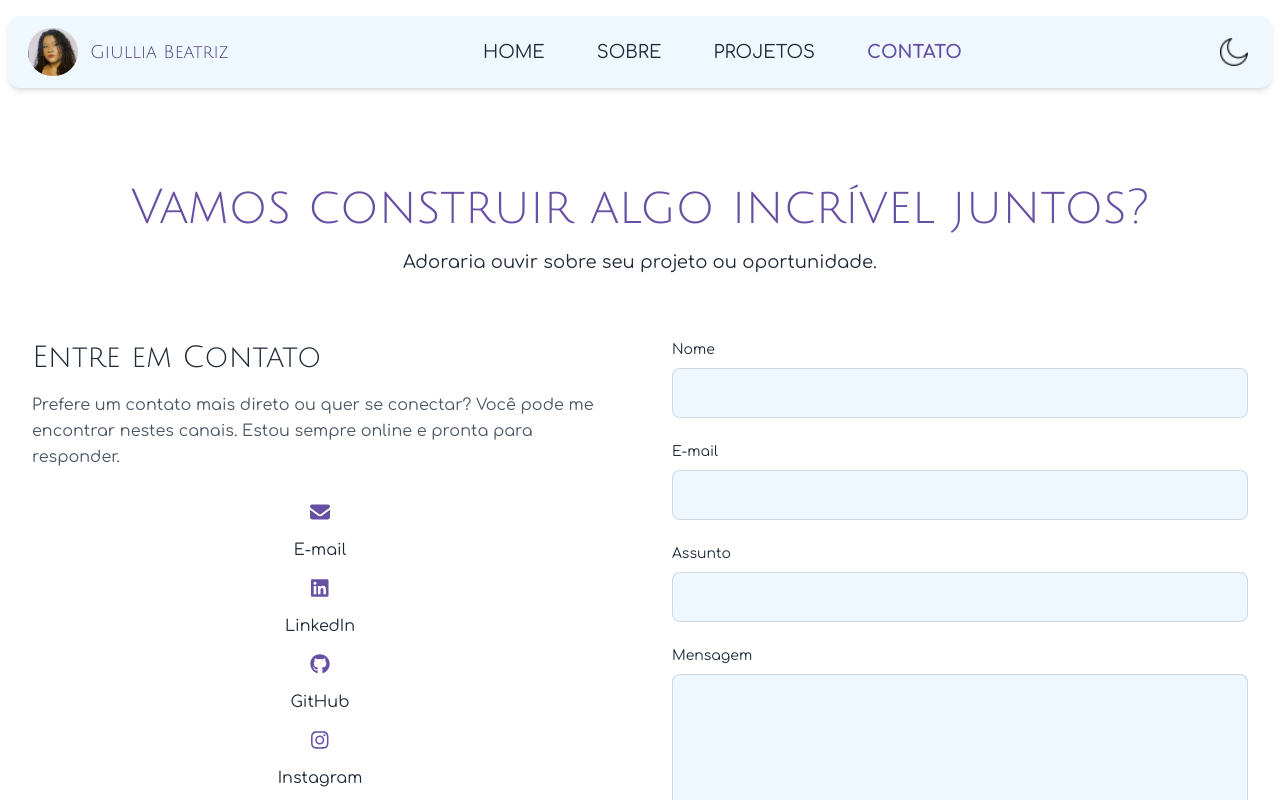
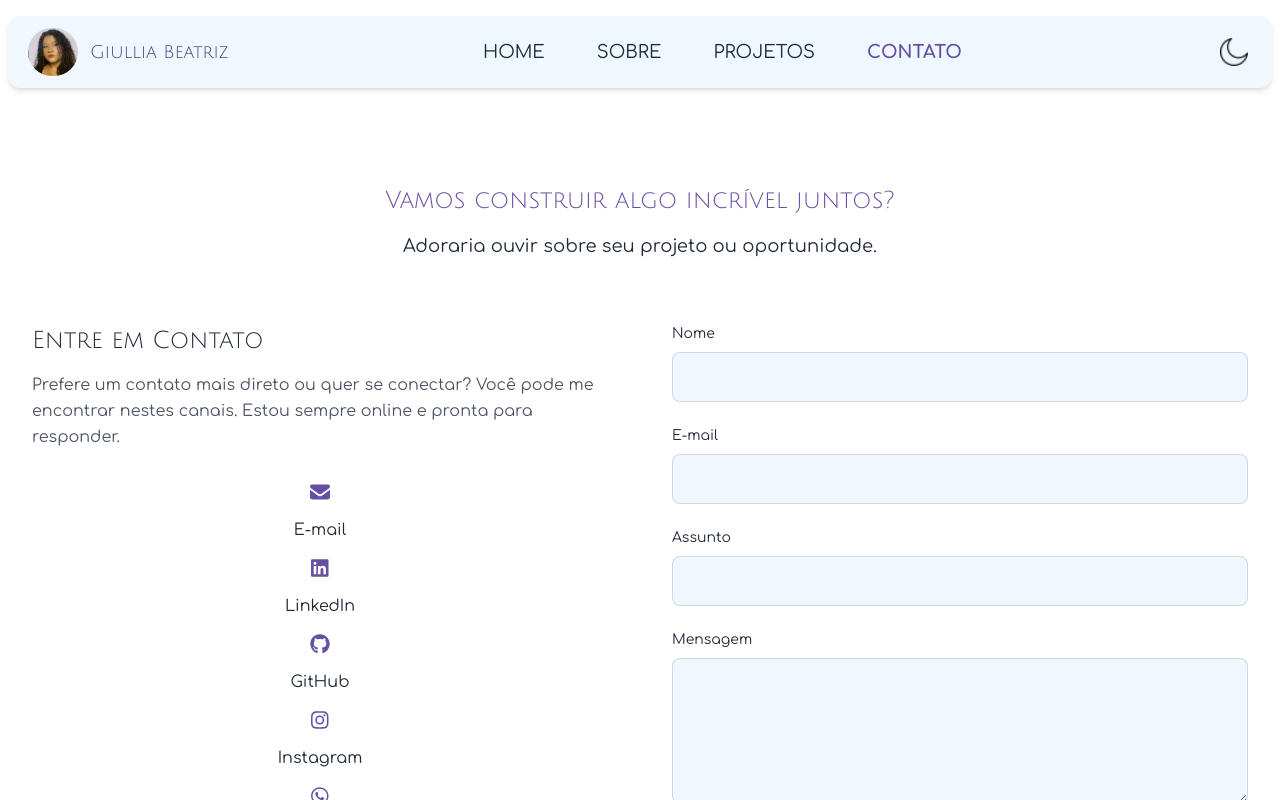
Before and after one commit to giulliabeatriz/portfolio, a React (Vite) app: page /contato in a window 1280 px wide. Shown: the top 800 px of the page. Built offline with nearby package versions, Linux system fonts and the light colour scheme.

Commit message:
[fix]: alteração para a utilização do novo componente "FormContato"

```diff
--- a/src/components/Pages/Contato.jsx
+++ b/src/components/Pages/Contato.jsx
@@ -1,13 +1,11 @@
-// src/pages/Contato.jsx
 
 import React from 'react';
+import FormContato from '../FormContato/FormContato';
 import { FontAwesomeIcon } from '@fortawesome/react-fontawesome';
 import { faEnvelope, faMapMarkerAlt } from '@fortawesome/free-solid-svg-icons';
 import { faLinkedin, faGithub, faInstagram, faWhatsapp } from '@fortawesome/free-brands-svg-icons';
 
 const Contato = () => {
-  // Estilos reutilizáveis para os inputs, para manter o código limpo
-  const inputClasses = "w-full bg-secondary-light dark:bg-secondary-dark/60 border border-secondary/20 dark:border-secondary-light/20 rounded-lg p-3 focus:outline-none focus:ring-2 focus:ring-primary transition-all duration-300";
 
   return (
     <section className="py-20 px-6 lg:px-8">
@@ -15,19 +13,17 @@ const Contato = () => {
 
         {/* Título da Página */}
         <div className="text-center mb-16">
-          <h1 className="font-heading text-5xl text-primary">Vamos construir algo incrível juntos?</h1>
+          <h1 className="font-heading text-2xl text-lg-5xl text-primary">Vamos construir algo incrível juntos?</h1>
           <p className="font-sans text-lg text-secondary-dark dark:text-secondary-light mt-4 max-w-2xl mx-auto">
             Adoraria ouvir sobre seu projeto ou oportunidade.
           </p>
         </div>
 
-        {/* Container principal com layout de duas colunas */}
         <div className="grid grid-cols-1 md:grid-cols-2 gap-16 items-start">
 
-          {/* --- Coluna da Esquerda (Informações) --- */}
           <div className="space-y-8">
             <div>
-              <h2 className="font-heading text-3xl text-secondary-dark dark:text-white mb-4">Entre em Contato</h2>
+              <h2 className="font-heading text-2xl text-xs-center text-lg-3xl text-secondary-dark dark:text-white mb-4">Entre em Contato</h2>
               <p className="text-secondary dark:text-secondary-light leading-relaxed">
                 Prefere um contato mais direto ou quer se conectar? Você pode me encontrar nestes canais. Estou sempre online e pronta para responder.
               </p>
@@ -60,32 +56,7 @@ const Contato = () => {
               </div>
             </div>
           </div>
-
-          <div>
-            <form action="https://formspree.io/f/SUA_URL_UNICA" method="POST" className="space-y-6">
-              <div>
-                <label htmlFor="name" className="block font-sans text-sm font-medium text-secondary-dark dark:text-secondary-light mb-2">Nome</label>
-                <input type="text" name="name" id="name" required className={inputClasses} />
-              </div>
-              <div>
-                <label htmlFor="email" className="block font-sans text-sm font-medium text-secondary-dark dark:text-secondary-light mb-2">E-mail</label>
-                <input type="email" name="email" id="email" required className={inputClasses} />
-              </div>
-              <div>
-                <label htmlFor="subject" className="block font-sans text-sm font-medium text-secondary-dark dark:text-secondary-light mb-2">Assunto</label>
-                <input type="text" name="subject" id="subject" required className={inputClasses} />
-              </div>
-              <div>
-                <label htmlFor="message" className="block font-sans text-sm font-medium text-secondary-dark dark:text-secondary-light mb-2">Mensagem</label>
-                <textarea name="message" id="message" rows="5" required className={inputClasses}></textarea>
-              </div>
-              <div>
-                <button type="submit" className="w-full font-heading text-lg bg-accent hover:bg-accent-dark text-secondary-dark font-bold py-3 px-6 rounded-full transition-colors shadow-lg">
-                  Enviar Mensagem
-                </button>
-              </div>
-            </form>
-          </div>
+          <FormContato/>
         </div>
       </div>
     </section>
```
